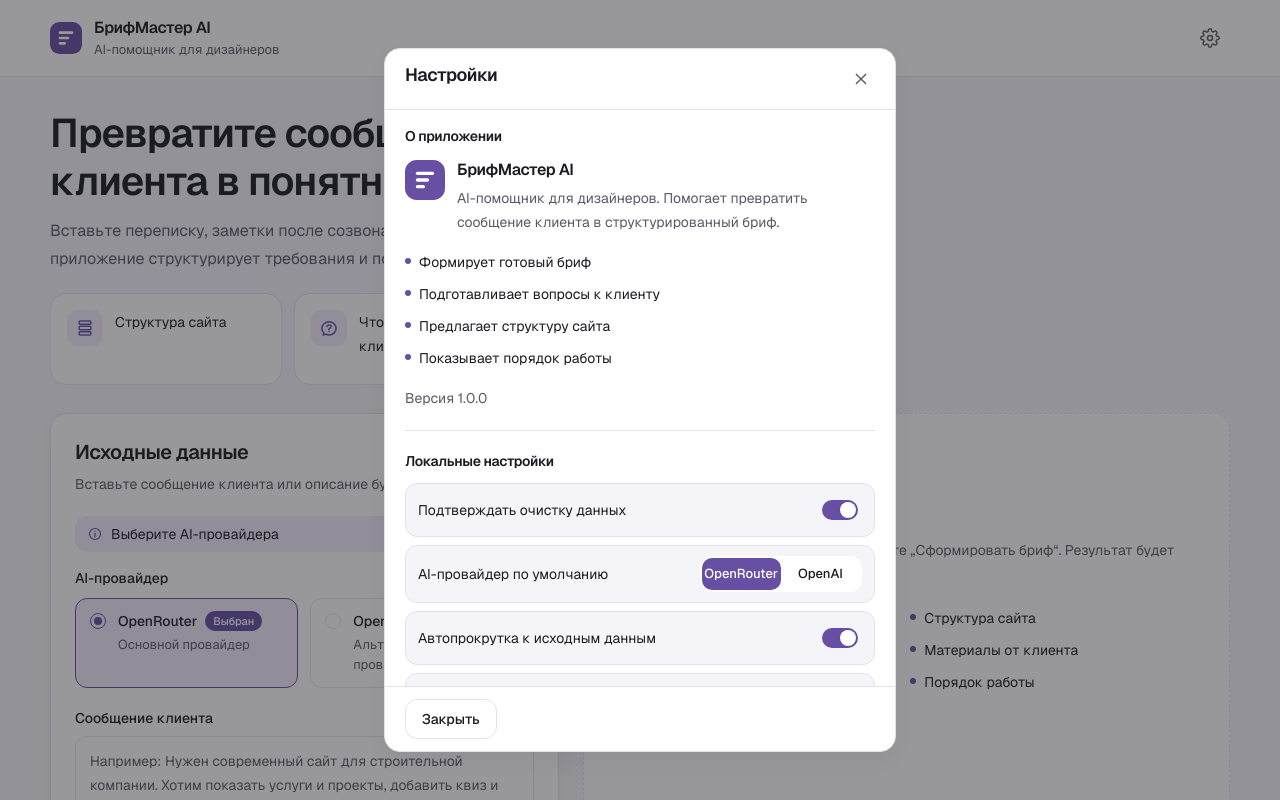
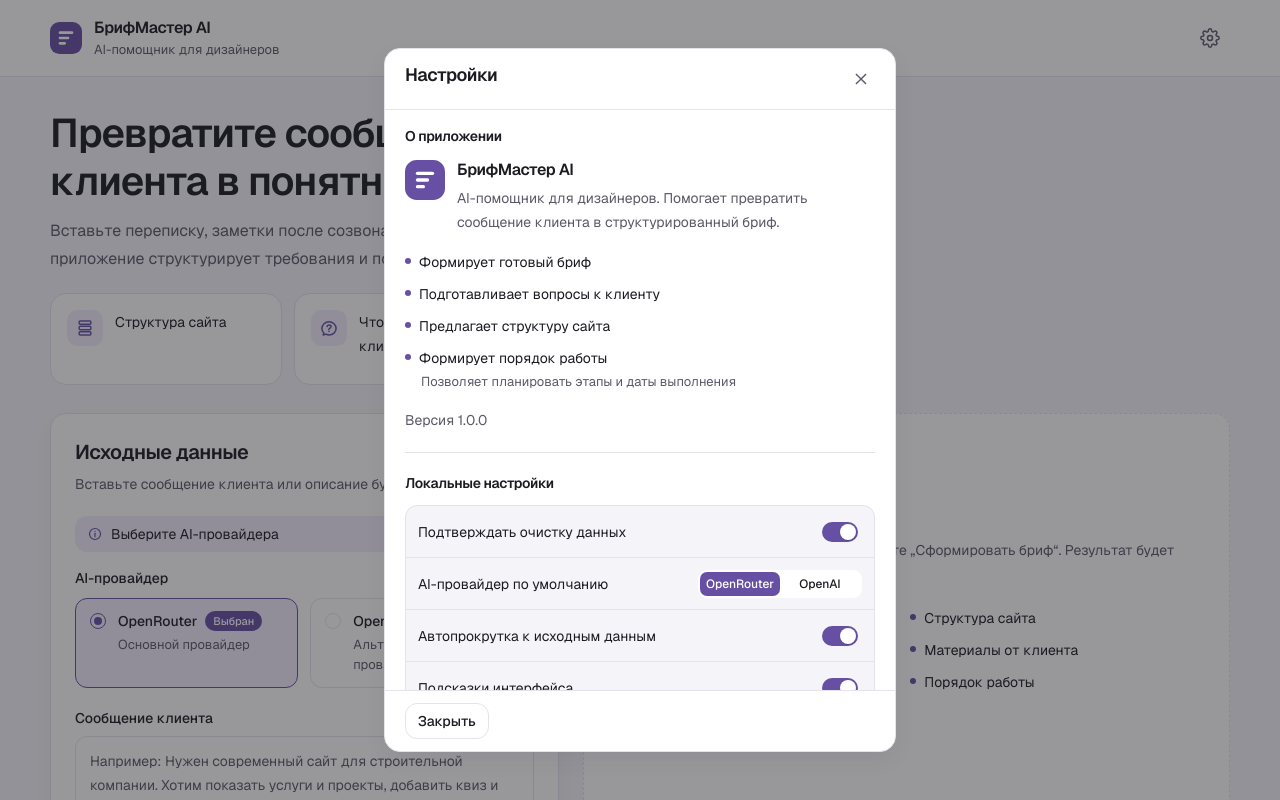
Before and after one commit to Gilar17/briefmaster-ai, a Next.js app: page / in a window 1280 px wide. Both pictures are taken after a click on the button "Настройки". Shown: the top 800 px of the page. Built offline with nearby package versions, Linux system fonts and the light colour scheme.

Commit message:
style: update global styles and enhance settings modal layout with new UI components

```diff
--- a/src/app/globals.css
+++ b/src/app/globals.css
@@ -28,11 +28,11 @@ html[data-theme="dark"] {
   --card: #1e1d26;
   --ink: #f3f2f8;
   --muted: #b4b2c0;
-  --brand: #9a86d8;
-  --brand-hover: #ab99e0;
-  --brand-active: #b8a8e6;
+  --brand: #7d68c2;
+  --brand-hover: #8c78cd;
+  --brand-active: #9a88d6;
   --brand-soft: #2b2540;
-  --line: #3a3848;
+  --line: #3f3d4c;
   --danger: #f0b0ac;
   --danger-soft: #3a2625;
   --success: #8ec992;
@@ -152,37 +152,75 @@ body {
   background: var(--overlay);
 }
 
+.settings-list {
+  display: flex;
+  flex-direction: column;
+  margin-top: 0.75rem;
+  overflow: hidden;
+  border: 1px solid var(--line);
+  border-radius: var(--radius-control);
+  background: var(--page);
+}
+
 .settings-row {
   display: flex;
   align-items: center;
   justify-content: space-between;
   gap: 0.75rem;
-  min-height: 3.375rem;
-  padding: 0.5rem 0.75rem;
-  border: 1px solid var(--line);
-  border-radius: var(--radius-control);
+  min-height: 3.25rem;
+  padding: 0.4375rem 0.75rem;
+  overflow: hidden;
+  border-bottom: 1px solid var(--line);
+  background: transparent;
+}
+
+.settings-row:last-child {
+  border-bottom: 0;
+}
+
+.settings-segment {
+  display: flex;
+  flex: 0 0 auto;
+  width: 10.25rem;
+  height: 1.75rem;
+  padding: 0.125rem;
+  border-radius: 9px;
+  background: var(--card);
+}
+
+.settings-segment-btn {
+  display: inline-flex;
+  min-width: 0;
+  flex: 1 1 0;
+  align-items: center;
+  justify-content: center;
+  height: 100%;
+  padding: 0 0.375rem;
+  border: 0;
+  border-radius: 7px;
+  background: transparent;
+  color: var(--ink);
+  font-size: 0.75rem;
+  font-weight: 500;
+  line-height: 1;
+  white-space: nowrap;
+  transition:
+    background-color 0.15s ease,
+    color 0.15s ease;
+}
+
+.settings-segment-btn:hover:not(.is-selected) {
   background: var(--page);
 }
 
-.settings-row-choice {
-  align-items: stretch;
-  flex-direction: column;
-  min-height: 0;
-  gap: 0.5rem;
-  padding-top: 0.625rem;
-  padding-bottom: 0.625rem;
+.settings-segment-btn.is-selected {
+  background: var(--brand);
+  color: #ffffff;
 }
 
-@media (min-width: 480px) {
-  .settings-row-choice {
-    flex-direction: row;
-    align-items: center;
-    min-height: 3.375rem;
-  }
-
-  .settings-row-choice [role="group"] {
-    width: auto;
-    flex: 0 0 auto;
+@media (max-width: 370px) {
+  .settings-segment {
+    width: 9.5rem;
   }
 }
 
--- a/src/components/ConfirmModal.tsx
+++ b/src/components/ConfirmModal.tsx
@@ -101,7 +101,7 @@ export default function ConfirmModal({
         }
       }}
     >
-      <div className="px-4 py-4 sm:px-5">
+      <div className="p-4">
         <p
           id="confirm-dialog-message"
           className="text-sm leading-6 text-ink"
@@ -112,14 +112,14 @@ export default function ConfirmModal({
           <button
             type="button"
             onClick={handleCancel}
-            className="ui-focus inline-flex h-10 min-w-0 flex-1 items-center justify-center rounded-[var(--radius-control)] border border-line bg-card px-3 text-sm font-medium text-ink transition-colors hover:bg-page sm:flex-none sm:px-4 sm:min-w-[7.25rem]"
+            className="ui-focus inline-flex h-9 min-w-0 flex-1 items-center justify-center rounded-[var(--radius-control)] border border-line bg-card px-3 text-sm font-medium text-ink transition-colors hover:bg-page sm:flex-none sm:min-w-[6.75rem]"
           >
             {cancelLabel}
           </button>
           <button
             type="button"
             onClick={onConfirm}
-            className="ui-focus inline-flex h-10 min-w-0 flex-1 items-center justify-center rounded-[var(--radius-control)] bg-brand px-3 text-sm font-medium text-white transition-colors hover:bg-brand-hover active:bg-brand-active sm:flex-none sm:px-4 sm:min-w-[7.25rem]"
+            className="ui-focus inline-flex h-9 min-w-0 flex-1 items-center justify-center rounded-[var(--radius-control)] bg-brand px-3 text-sm font-medium text-white transition-colors hover:bg-brand-hover active:bg-brand-active sm:flex-none sm:min-w-[6.75rem]"
           >
             {confirmLabel}
           </button>
--- a/src/components/SettingsModal.tsx
+++ b/src/components/SettingsModal.tsx
@@ -17,7 +17,6 @@ const APP_FEATURES = [
   "Формирует готовый бриф",
   "Подготавливает вопросы к клиенту",
   "Предлагает структуру сайта",
-  "Показывает порядок работы",
 ] as const;
 
 const PROVIDER_OPTIONS: { value: AIProvider; label: string }[] = [
@@ -173,6 +172,15 @@ export default function SettingsModal({
                 <span>{feature}</span>
               </li>
             ))}
+            <li className="flex gap-2">
+              <span className="mt-2 h-1.5 w-1.5 shrink-0 rounded-full bg-brand" />
+              <div className="min-w-0">
+                <p>Формирует порядок работы</p>
+                <p className="mt-0.5 pl-0.5 text-[13px] leading-5 text-muted">
+                  Позволяет планировать этапы и даты выполнения
+                </p>
+              </div>
+            </li>
           </ul>
           <p className="mt-4 text-sm leading-6 text-muted">Версия 1.0.0</p>
         </section>
@@ -188,7 +196,7 @@ export default function SettingsModal({
             Локальные настройки
           </h3>
 
-          <div className="mt-3 flex flex-col gap-2">
+          <div className="settings-list">
             <SettingsSwitchRow
               id="confirm-clear-label"
               label="Подтверждать очистку данных"
@@ -213,10 +221,8 @@ export default function SettingsModal({
                     onClick={() => {
                       onSettingsChange({ defaultProvider: option.value });
                     }}
-                    className={`ui-focus inline-flex h-8 min-w-0 flex-1 items-center justify-center rounded-[10px] px-2.5 text-[13px] font-medium transition-colors ${
-                      selected
-                        ? "bg-brand text-white"
-                        : "text-ink hover:bg-card"
+                    className={`settings-segment-btn ui-focus ${
+                      selected ? "is-selected" : ""
                     }`}
                   >
                     {option.label}
@@ -255,10 +261,8 @@ export default function SettingsModal({
                     onClick={() => {
                       onSettingsChange({ theme: option.value });
                     }}
-                    className={`ui-focus inline-flex h-8 min-w-0 flex-1 items-center justify-center rounded-[10px] px-2.5 text-[13px] font-medium transition-colors ${
-                      selected
-                        ? "bg-brand text-white"
-                        : "text-ink hover:bg-card"
+                    className={`settings-segment-btn ui-focus ${
+                      selected ? "is-selected" : ""
                     }`}
                   >
                     {option.label}
@@ -279,14 +283,14 @@ export default function SettingsModal({
                   onClick={() => {
                     setResetConfirming(false);
                   }}
-                  className="ui-focus inline-flex h-10 min-w-0 flex-1 items-center justify-center rounded-[var(--radius-control)] border border-line bg-card px-3 text-sm font-medium text-ink transition-colors hover:bg-page sm:flex-none sm:min-w-[7.25rem]"
+                  className="ui-focus inline-flex h-9 min-w-0 flex-1 items-center justify-center rounded-[var(--radius-control)] border border-line bg-card px-3 text-sm font-medium text-ink transition-colors hover:bg-page sm:flex-none sm:min-w-[6.75rem]"
                 >
                   Отмена
                 </button>
                 <button
                   type="button"
                   onClick={handleResetSettings}
-                  className="ui-focus inline-flex h-10 min-w-0 flex-1 items-center justify-center rounded-[var(--radius-control)] bg-brand px-3 text-sm font-medium text-white transition-colors hover:bg-brand-hover active:bg-brand-active sm:flex-none sm:min-w-[7.25rem]"
+                  className="ui-focus inline-flex h-9 min-w-0 flex-1 items-center justify-center rounded-[var(--radius-control)] bg-brand px-3 text-sm font-medium text-white transition-colors hover:bg-brand-hover active:bg-brand-active sm:flex-none sm:min-w-[6.75rem]"
                 >
                   Сбросить
                 </button>
@@ -298,7 +302,7 @@ export default function SettingsModal({
               onClick={() => {
                 setResetConfirming(true);
               }}
-              className="ui-focus mt-3 inline-flex h-10 w-full items-center justify-center rounded-[var(--radius-control)] border border-line bg-card px-4 text-sm font-medium text-ink transition-colors hover:bg-page active:bg-brand-soft sm:w-auto"
+              className="ui-focus mt-3 inline-flex h-9 max-w-full items-center justify-center rounded-[var(--radius-control)] border border-line bg-card px-3 text-sm font-medium text-ink transition-colors hover:bg-page active:bg-brand-soft"
             >
               Сбросить локальные настройки
             </button>
@@ -310,7 +314,7 @@ export default function SettingsModal({
         <button
           type="button"
           onClick={handleClose}
-          className="ui-focus inline-flex h-10 w-full items-center justify-center rounded-[var(--radius-control)] border border-line bg-card px-4 text-sm font-medium text-ink transition-colors hover:bg-page sm:w-auto"
+          className="ui-focus inline-flex h-9 items-center justify-center rounded-[var(--radius-control)] border border-line bg-card px-3 text-sm font-medium text-ink transition-colors hover:bg-page"
         >
           Закрыть
         </button>
@@ -332,7 +336,7 @@ function SettingsSwitchRow({
 }) {
   return (
     <div className="settings-row">
-      <p id={id} className="min-w-0 text-sm leading-5 text-ink">
+      <p id={id} className="min-w-0 flex-1 text-sm leading-5 text-ink">
         {label}
       </p>
       <button
@@ -363,14 +367,14 @@ function SettingsChoiceRow({
   children: ReactNode;
 }) {
   return (
-    <div className="settings-row settings-row-choice">
-      <p id={id} className="min-w-0 text-sm leading-5 text-ink">
+    <div className="settings-row">
+      <p id={id} className="min-w-0 flex-1 text-sm leading-5 text-ink">
         {label}
       </p>
       <div
         role="group"
         aria-labelledby={id}
-        className="flex min-w-0 w-full rounded-[12px] bg-card p-0.5"
+        className="settings-segment"
       >
         {children}
       </div>
```
